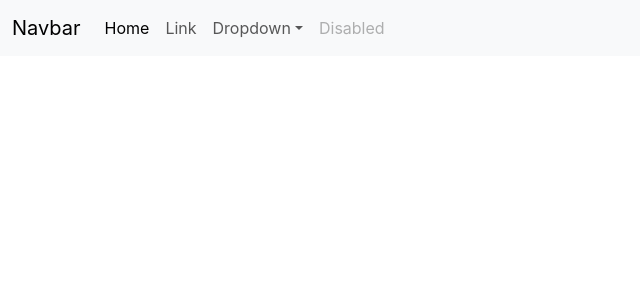
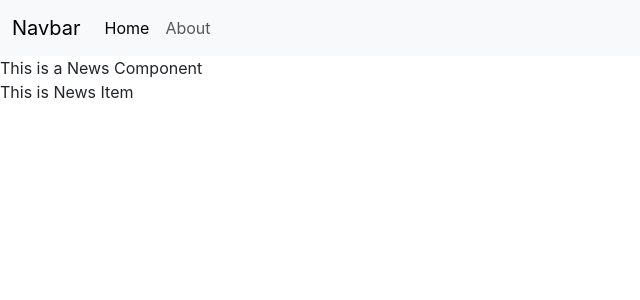
Before and after one commit to PAInPROCk/newsapp, a React (Create React App) app: page / in a window 1280 px wide. Shown: the top 300 px of the page, without its empty margins (0-640 px from the left). Built offline with nearby package versions, Linux system fonts and the light colour scheme.

Commit message:
3:55 01-04-2025 CWH v23 C

```diff
--- a/src/App.js
+++ b/src/App.js
@@ -1,6 +1,6 @@
 
 import './App.css';
-
+import { News } from './components/News'
 import React, { Component } from 'react'
 import { Navbar } from './components/Navbar';
 
@@ -10,6 +10,7 @@
     return (
       <div>
         <Navbar> </Navbar>
+        <News></News>
       </div>
     )
   }
--- a/src/components/Navbar.js
+++ b/src/components/Navbar.js
@@ -8,32 +8,19 @@
       <div>
         <nav className="navbar navbar-expand-lg bg-body-tertiary">
   <div className="container-fluid">
-    <a className="navbar-brand" href="#">Navbar</a>
+    <a className="navbar-brand" href="/">Navbar</a>
     <button className="navbar-toggler" type="button" data-bs-toggle="collapse" data-bs-target="#navbarSupportedContent" aria-controls="navbarSupportedContent" aria-expanded="false" aria-label="Toggle navigation">
       <span className="navbar-toggler-icon"></span>
     </button>
     <div className="collapse navbar-collapse" id="navbarSupportedContent">
       <ul className="navbar-nav me-auto mb-2 mb-lg-0">
         <li className="nav-item">
-          <a className="nav-link active" aria-current="page" href="#">Home</a>
+          <a className="nav-link active" aria-current="page" href="/">Home</a>
         </li>
         <li className="nav-item">
-          <a className="nav-link" href="#">Link</a>
+          <a className="nav-link" href="/about">About</a>
         </li>
-        <li className="nav-item dropdown">
-          <a className="nav-link dropdown-toggle" href="#" role="button" data-bs-toggle="dropdown" aria-expanded="false">
-            Dropdown
-          </a>
-          <ul className="dropdown-menu">
-            <li><a className="dropdown-item" href="#">Action</a></li>
-            <li><a className="dropdown-item" href="#">Another action</a></li>
-            <li><hr className="dropdown-divider"/></li>
-            <li><a className="dropdown-item" href="#">Something else here</a></li>
-          </ul>
-        </li>
-        <li className="nav-item">
-          <a className="nav-link disabled" aria-disabled="true">Disabled</a>
-        </li>
+
       </ul>
       {/* <form className="d-flex" role="search">
         <input className="form-control me-2" type="search" placeholder="Search" aria-label="Search"/>
--- /dev/null
+++ b/src/components/News.js
@@ -0,0 +1,15 @@
+import React, { Component } from 'react'
+import NewsItem from './NewsItem'
+
+export class News    extends Component {
+  render() {
+    return (
+      <div>This is a News Component
+        <NewsItem></NewsItem>
+      </div>
+
+    )
+  }
+}
+
+export default News
--- /dev/null
+++ b/src/components/NewsItem.js
@@ -0,0 +1,13 @@
+import React, { Component } from 'react'
+
+export class NewsItem extends Component {
+  render() {
+    return (
+      <div>This is News Item
+
+      </div>
+    )
+  }
+}
+
+export default NewsItem
```
